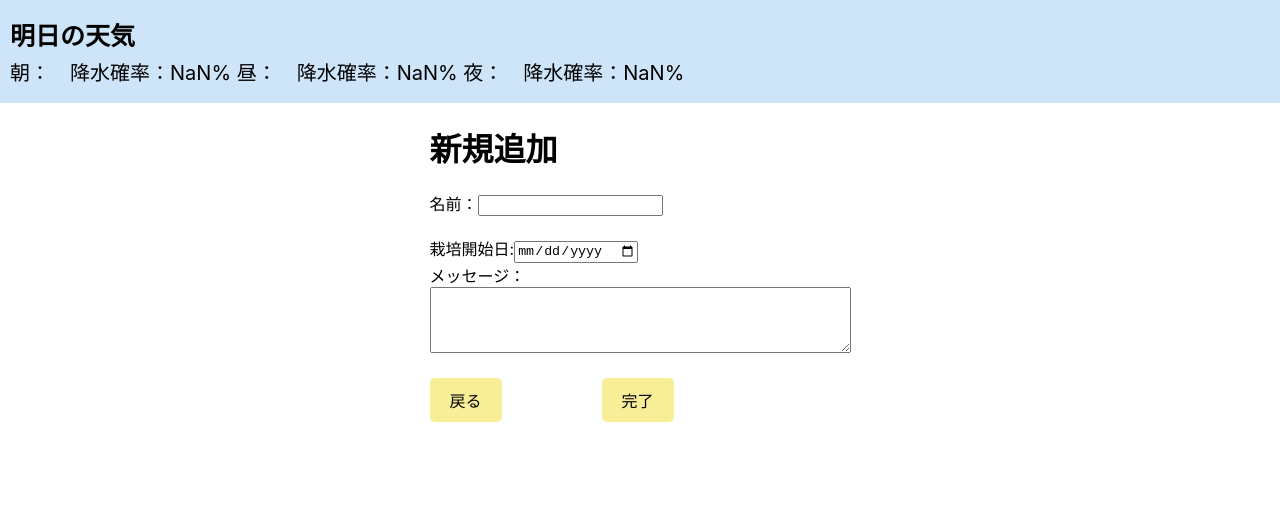
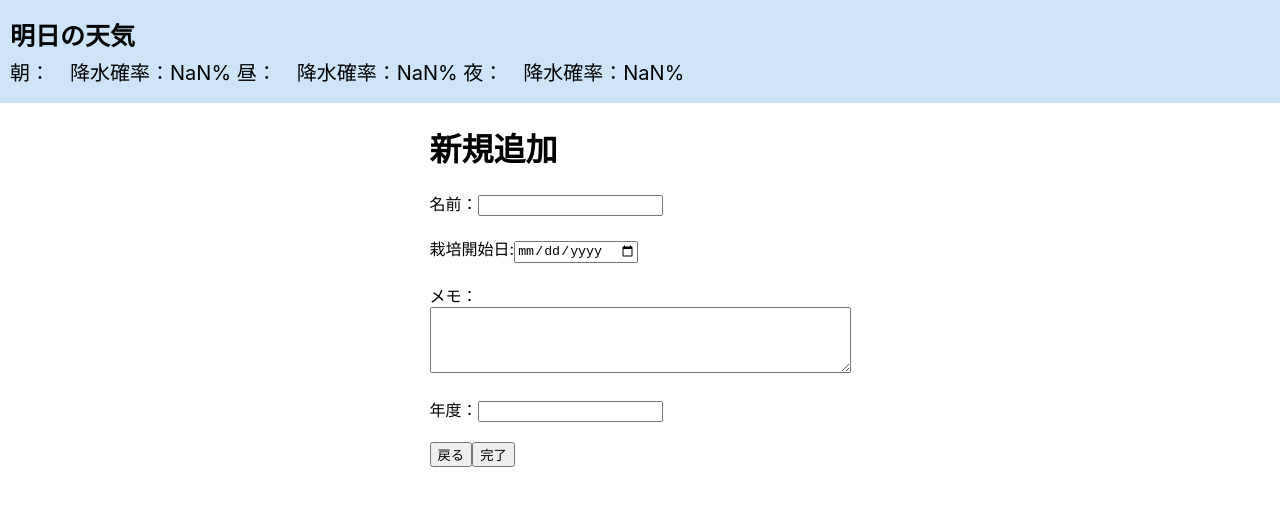
Before and after one commit to matsuri002/Gaedening_Diary, a React (Create React App) app in the folder my-app/: page /NewEntry in a window 1280 px wide. Shown: the top 506 px of the page. Built offline with nearby package versions, Linux system fonts and the light colour scheme; no server answers.

Commit message:
add:新規登録

```diff
--- a/my-app/src/components/new_entry.jsx
+++ b/my-app/src/components/new_entry.jsx
@@ -1,60 +1,86 @@
 // new_entry.jsx
-import React from 'react';
+import React, { useState } from 'react';
 import { Link } from 'react-router-dom';
+import axios from 'axios';
 
-const NewEntry = () => (
-  <body>
+  const NewEntry = () => {
+    const [name, setName] = useState('');
+    const [startDate, setStartDate] = useState('');
+    const [memo, setMemo] = useState('');
+    const [fiscalYear, setFiscalYear] = useState('');
+    const [message, setMessage] = useState('');
+
+    const handleSubmit = async (event) => {
+      event.preventDefault();
+
+      const newVegetable = {
+        name: name,
+        cultivation_start_date: startDate,
+        memo: memo,
+        fiscal_year: fiscalYear,
+      };
+
+      try {
+        const response = await axios.post('http://localhost:8000/vegetables', newVegetable);
+        setMessage('Vegetable added successfully!');
+        // リセットフォーム
+        setName('');
+        setStartDate('');
+        setMemo('');
+        setFiscalYear('');
+      } catch (error) {
+        setMessage('Error adding vegetable.');
+        console.error('There was an error!', error);
+      }
+    };
+
+    return (
       <div className="form-container">
         <div id="setup">
           <h1>新規追加</h1>
-        <form>
+          <form onSubmit={handleSubmit}>
             <label htmlFor="name">名前：</label>
-          <input type="text" id="name" name="name" /><br /><br />
+            <input
+              type="text"
+              id="name"
+              name="name"
+              value={name}
+              onChange={(e) => setName(e.target.value)}
+            /><br /><br />
             <label htmlFor="start_date">栽培開始日:</label>
-          <input type="date" id="start_date" />
-          <div id="result"></div>
-          <label htmlFor="message">メッセージ：</label><br />
-          <textarea id="message" name="message" rows="4" cols="50"></textarea><br /><br />
-          <div className="form-botton-container">
-            <Link to="/"><button className="form-botton">戻る</button></Link>
-            <input type="submit" className="form-botton" value="完了" />
+            <input
+              type="date"
+              id="start_date"
+              name="start_date"
+              value={startDate}
+              onChange={(e) => setStartDate(e.target.value)}
+            /><br /><br />
+            <label htmlFor="memo">メモ：</label><br />
+            <textarea
+              id="memo"
+              name="memo"
+              rows="4"
+              cols="50"
+              value={memo}
+              onChange={(e) => setMemo(e.target.value)}
+            ></textarea><br /><br />
+            <label htmlFor="fiscal_year">年度：</label>
+            <input
+              type="text"
+              id="fiscal_year"
+              name="fiscal_year"
+              value={fiscalYear}
+              onChange={(e) => setFiscalYear(e.target.value)}
+            /><br /><br />
+            <div id="result">{message}</div>
+            <div className="form-button-container">
+              <Link to="/"><button type="button" className="form-button">戻る</button></Link>
+              <input type="submit" className="form-button" value="完了" />
             </div>
           </form>
         </div>
       </div>
-  </body>
     );
+  };
 
-// )
-
-// document.getElementById("vegetableForm").addEventListener("submit", function(event) {
-//   event.preventDefault();
-
-//   const vegetableName = document.getElementById('vegetableName').value;
-
-//   // POSTリクエストを送信して、野菜の名前をサーバーに送信する
-//   fetch('/submitVegetable', {
-//       method: 'POST',
-//       headers: {
-//           'Content-Type': 'application/json'
-//       },
-//       body: JSON.stringify({
-//           vegetableName: vegetableName
-//       })
-//   })
-//   .then(response => {
-//       if (!response.ok) {
-//           throw new Error('Network response was not ok');
-//       }
-//       return response.json();
-//   })
-//   .then(data => {
-//       console.log('Success:', data);
-//       alert("Vegetable name submitted successfully!");
-//   })
-//   .catch(error => {
-//       console.error('Error:', error);
-//       alert("An error occurred. Please try again.");
-//   });
-// });
 export default NewEntry;
```
Lines whose indentation alone changed are shown as unchanged.
